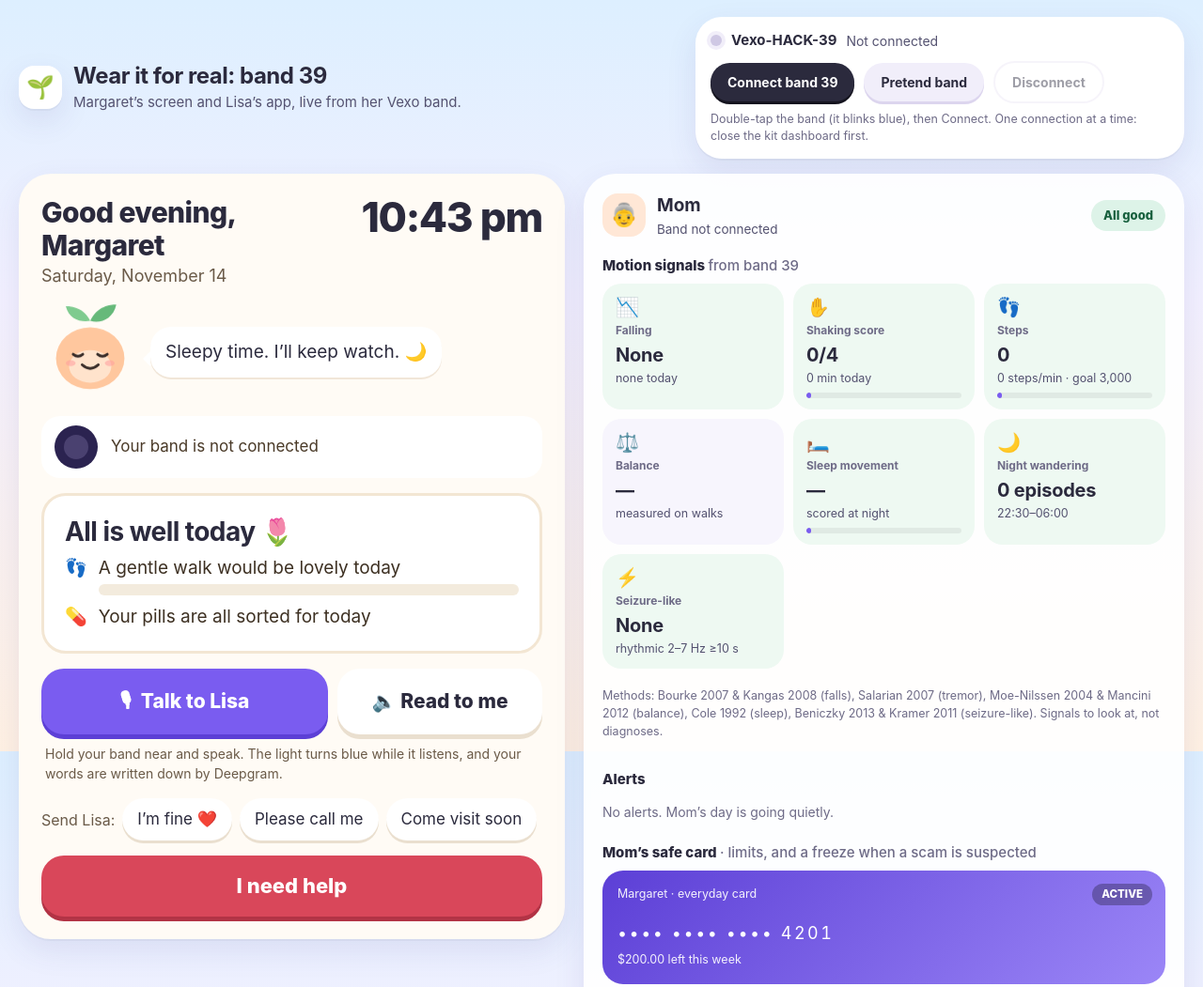
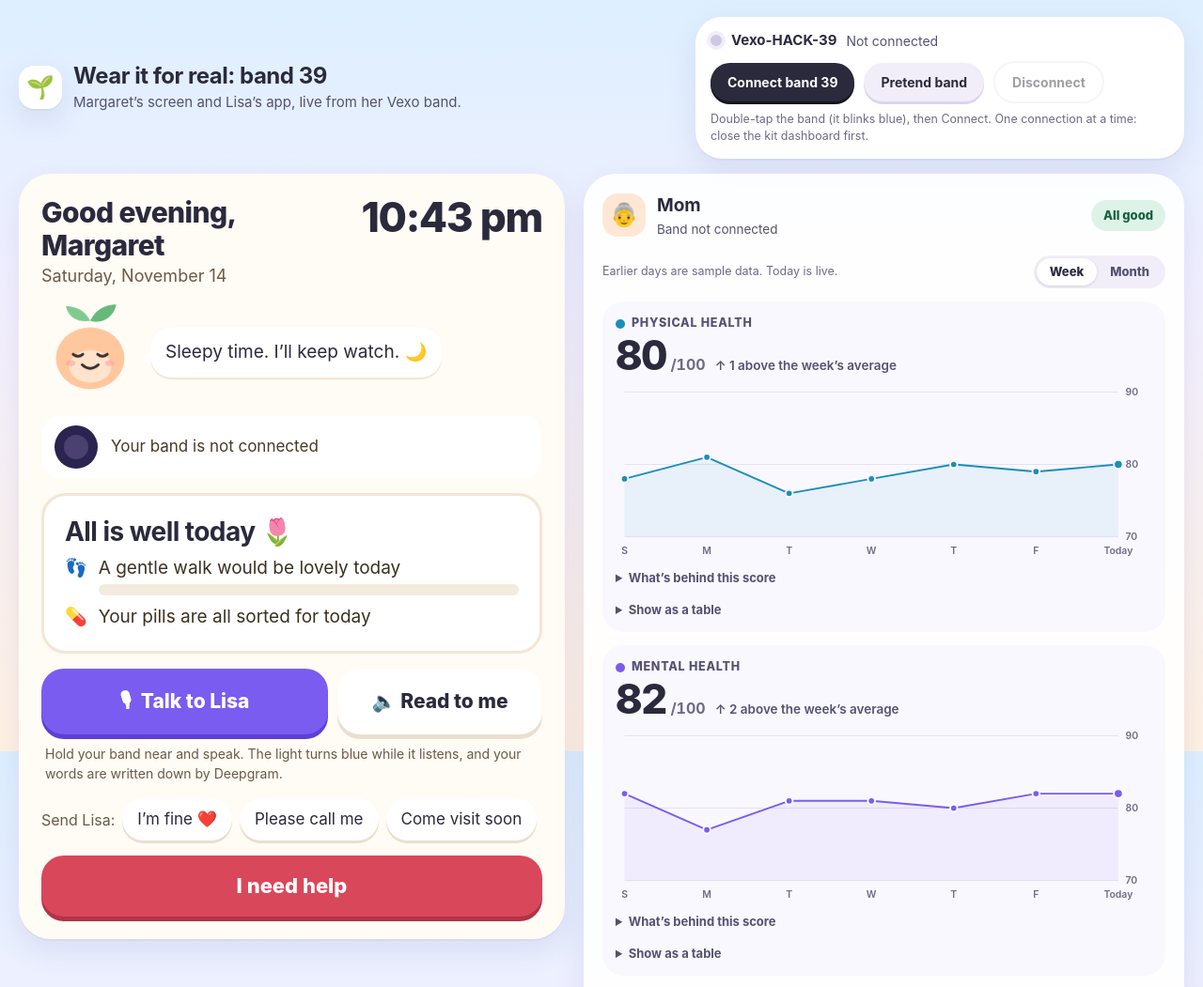
Before and after one commit to suarezc/band39-live, a plain HTML site: page care/web/index.html in a window 1280 px wide. Shown: the top 1051 px of the page at 94% size. Drawn offline with Linux system fonts and the light colour scheme; no server answers.

Commit message:
Care app: Physical and Mental health scores as two line charts; fold the detail under them
Co-Authored-By: Claude Fable 5.2 <noreply@anthropic.com>

```diff
--- /dev/null
+++ b/care/web/css/scores.css
@@ -0,0 +1,33 @@
+/* Two health scores for Lisa (js/scores.js): one line chart each, in the care app's look. */
+.scores { display: grid; gap: 14px; }
+.scores-bar { display: flex; justify-content: space-between; align-items: center; gap: 10px; }
+.scores-bar .fine { margin: 0; }
+.seg { display: inline-flex; background: #F1EEFA; border-radius: 999px; padding: 3px; }
+.seg button { border: 0; background: none; border-radius: 999px; padding: 5px 14px; font-weight: 800; font-size: 13px; color: var(--ink2); }
+.seg button[aria-pressed="true"] { background: #fff; color: var(--ink); box-shadow: 0 1px 3px rgba(43, 42, 61, .15); }
+.score { background: #FAF8FF; border-radius: 22px; padding: 14px 14px 10px; position: relative; }
+.score-name { display: flex; align-items: center; gap: 7px; font-size: 12.5px; font-weight: 800; letter-spacing: .06em; text-transform: uppercase; color: var(--ink2); }
+.score-name i { width: 10px; height: 10px; border-radius: 50%; flex: none; }
+.score-top { display: flex; align-items: baseline; gap: 10px; flex-wrap: wrap; margin: 2px 0 6px; }
+.score-num { font-size: 44px; font-weight: 800; line-height: 1; letter-spacing: -.03em; font-variant-numeric: tabular-nums; }
+.score-num small { font-size: 16px; font-weight: 700; color: var(--muted); letter-spacing: 0; }
+.score-trend { font-size: 13.5px; color: var(--ink2); font-weight: 600; }
+.score-plot { position: relative; }
+.score-plot svg { display: block; width: 100%; height: auto; touch-action: pan-y; outline: none; }
+.score-plot svg:focus-visible { box-shadow: 0 0 0 2px var(--violet); border-radius: 10px; }
+.score-plot .grid { stroke: #E6E0F2; stroke-width: 1; }
+.score-plot .axis { fill: #6E6B87; font-size: 11px; font-weight: 600; }
+.score-plot .cross { stroke: #B9B3CC; stroke-width: 1; }
+.score-tip { position: absolute; top: 0; pointer-events: none; background: #fff; border-radius: 14px; box-shadow: 0 6px 20px rgba(70, 60, 140, .18); padding: 9px 12px; font-size: 12.5px; min-width: 168px; z-index: 2; }
+.score-tip b { font-size: 14px; }
+.score-tip .when { color: var(--muted); font-weight: 700; }
+.score-tip dl { display: grid; grid-template-columns: 1fr auto; gap: 1px 12px; margin: 5px 0 0; }
+.score-tip dt { color: var(--ink2); } .score-tip dd { margin: 0; font-weight: 700; font-variant-numeric: tabular-nums; text-align: right; }
+.score-tip .live { color: var(--muted); margin-top: 4px; }
+.score details { margin-top: 6px; }
+.score summary { cursor: pointer; font-size: 13px; font-weight: 700; color: var(--ink2); padding: 4px 0; }
+.score details > .block { margin-top: 8px; }
+.score table { border-collapse: collapse; width: 100%; font-size: 12.5px; font-variant-numeric: tabular-nums; margin-top: 6px; }
+.score th, .score td { text-align: right; padding: 3px 6px; border-bottom: 1px solid var(--line); } .score th:first-child, .score td:first-child { text-align: left; }
+.score th { color: var(--ink2); font-weight: 700; }
+.score-scroll { overflow-x: auto; }
--- a/care/web/index.html
+++ b/care/web/index.html
@@ -7,6 +7,7 @@
 <title>Band 39 · Margaret & Lisa</title>
 <link rel="stylesheet" href="css/app.css" />
 <link rel="stylesheet" href="css/money.css" />
+<link rel="stylesheet" href="css/scores.css" />
 </head>
 <body>
 <main class="app live" id="live" data-conn="none" data-tab="margaret">
@@ -146,5 +147,6 @@
 <script src="js/app.js"></script>
 <script src="js/card-rules.js"></script>
 <script src="js/money.js"></script>
+<script src="js/scores.js"></script>
 </body>
 </html>
--- /dev/null
+++ b/care/web/js/scores.js
@@ -0,0 +1,158 @@
+/* Band 39 care · two health scores for Lisa: Mental and Physical, one line chart each.
+ * Each score (0-100, higher is better) is a weighted blend of a few parts. TODAY's point is worked
+ * out from what the app knows right now (motion lab, care engine, voice-note reading); a part with
+ * no reading yet today keeps yesterday's value. The EARLIER days are sample history: the app keeps
+ * no history yet. Weights are product guesses, not clinical scales. Signals, not diagnoses.
+ */
+(function (root) {
+  'use strict';
+  const PILLARS = {
+    physical: { name: 'Physical health', color: '#1B8FB8', parts: [['balance', 'Balance', 0.30], ['activity', 'Activity', 0.25], ['sleep', 'Sleep', 0.20], ['safety', 'Falls and safety', 0.25]] },
+    mental: { name: 'Mental health', color: '#7A5CF0', parts: [['recall', 'Word recall', 0.30], ['language', 'Language', 0.25], ['orientation', 'Orientation', 0.20], ['routine', 'Routine', 0.15], ['connection', 'Connection', 0.10]] },
+  };
+  const clamp = (v) => Math.max(0, Math.min(100, Math.round(v)));
+  const blend = (pillar, parts) => clamp(PILLARS[pillar].parts.reduce((s, [k, , w]) => s + w * parts[k], 0));
+  const DAY = 24 * 3600 * 1000;
+
+  /** Sample history: `days` days ending yesterday. Same numbers on every load. */
+  function sampleHistory(pillar, days, todayMs) {
+    let seed = pillar === 'physical' ? 41 : 97;
+    const rnd = () => { seed = (seed * 16807) % 2147483647; return seed / 2147483647 - 0.5; };
+    const out = [];
+    for (let i = days; i >= 1; i--) {
+      const age = i / days;                                   // 1 = oldest, near 0 = yesterday
+      const parts = pillar === 'physical'
+        ? { balance: 74 + 14 * age + 5 * rnd(), activity: 66 + 16 * age + 16 * rnd(), sleep: 76 + 6 * age + 14 * rnd(), safety: i === 9 ? 55 : 97 + 4 * rnd() }
+        : { recall: 76 + 5 * age + 7 * rnd(), language: 81 + 3 * age + 6 * rnd(), orientation: 83 + 8 * rnd(), routine: i === 5 || i === 12 ? 60 : 96 + 6 * rnd(), connection: 72 + 26 * rnd() };
+      for (const k of Object.keys(parts)) parts[k] = clamp(parts[k]);
+      out.push({ at: todayMs - i * DAY, parts, score: blend(pillar, parts), live: [] });
+    }
+    return out;
+  }
+
+  /** Today's parts from the app's live state. `now` = what the app knows; `prev` = yesterday's parts. */
+  function today(pillar, now, prev) {
+    const parts = Object.assign({}, prev); const live = [];
+    const set = (k, v) => { if (v != null && !Number.isNaN(v)) { parts[k] = clamp(v); live.push(k); } };
+    if (pillar === 'physical') {
+      set('balance', now.balance);
+      if (now.steps > 0) { const dayPart = Math.max(0.15, Math.min(1, (now.hour - 7) / 13)); set('activity', 100 * now.steps / (now.stepGoal * dayPart)); }
+      if (now.sleepEpochs > 0) set('sleep', 100 - now.restless);
+      set('safety', 100 - 45 * now.falls - 35 * now.seizures - 6 * now.tremor - 10 * now.wanders);
+    } else {
+      if (now.dementia) { set('recall', 100 - now.dementia.memory); set('language', 100 - now.dementia.language); set('orientation', 100 - now.dementia.cognitive); }
+      if (now.pillsTaken + now.pillsMissed > 0) set('routine', 100 - 40 * now.pillsMissed);
+      if (now.messages > 0) set('connection', 60 + 20 * now.messages);
+    }
+    return { parts, live, score: blend(pillar, parts) };
+  }
+
+  const core = { PILLARS, sampleHistory, today, blend };
+  if (typeof module !== 'undefined' && module.exports) { module.exports = core; return; }
+  root.VexoScores = core;
+
+  // ---- the page -------------------------------------------------------------------------------
+  const care = root.VexoCare; const head = document.querySelector('.carer .cg-head');
+  if (!care || !head) return;
+  const NS = 'http://www.w3.org/2000/svg';
+  const el = (tag, cls, text) => { const n = document.createElement(tag); if (cls) n.className = cls; if (text != null) n.textContent = text; return n; };
+  const svg = (tag, attrs) => { const n = document.createElementNS(NS, tag); for (const k in attrs) n.setAttribute(k, attrs[k]); return n; };
+  const dayName = (ms, long) => new Date(ms).toLocaleDateString('en-US', long ? { weekday: 'short', month: 'short', day: 'numeric' } : { weekday: 'narrow' });
+  const midnight = (() => { const d = new Date(); d.setHours(0, 0, 0, 0); return d.getTime(); })();
+  const history = { physical: sampleHistory('physical', 29, midnight), mental: sampleHistory('mental', 29, midnight) };
+  let range = 7;
+
+  function liveNow() {
+    const L = care.lab.labels, s = care.engine.state; const meds = Object.values(s.meds || {});
+    const note = care.insightsLog[0];
+    return {
+      hour: new Date().getHours() + new Date().getMinutes() / 60,
+      balance: L.balance.score, steps: L.steps.today, stepGoal: L.steps.goal, sleepEpochs: L.sleep.epochs, restless: L.sleep.restless,
+      falls: L.fall.count, seizures: L.seizure.count, tremor: L.tremor.score, wanders: L.wander.episodes,
+      dementia: note && note.dementia ? { memory: note.dementia.memory.concern, language: note.dementia.language.concern, cognitive: note.dementia.cognitive.concern } : null,
+      pillsTaken: meds.filter((m) => m === 'taken').length, pillsMissed: meds.filter((m) => m === 'missed').length,
+      messages: (s.messages || []).length,
+    };
+  }
+  function series(pillar) {
+    const past = history[pillar]; const t = today(pillar, liveNow(), past[past.length - 1].parts);
+    return past.concat([{ at: midnight, parts: t.parts, score: t.score, live: t.live, today: true }]).slice(-range);
+  }
+
+  // the frame: one row of controls, then the two charts; the detailed blocks fold away under each
+  const wrap = el('div', 'scores');
+  const bar = el('div', 'scores-bar'); const seg = el('div', 'seg'); seg.setAttribute('role', 'group'); seg.setAttribute('aria-label', 'Time range');
+  for (const [label, n] of [['Week', 7], ['Month', 30]]) { const b = el('button', '', label); b.type = 'button'; b.dataset.range = n; b.onclick = () => { range = n; draw(); }; seg.append(b); }
+  bar.append(el('p', 'fine', 'Earlier days are sample data. Today is live.'), seg); wrap.append(bar);
+  const cards = {};
+  for (const key of ['physical', 'mental']) {
+    const P = PILLARS[key]; const card = el('div', 'score'); const name = el('div', 'score-name'); const dot = el('i'); dot.style.background = P.color;
+    name.append(dot, document.createTextNode(P.name));
+    const top = el('div', 'score-top'); const num = el('div', 'score-num'); const trend = el('div', 'score-trend'); top.append(num, trend);
+    const plot = el('div', 'score-plot'); const tip = el('div', 'score-tip'); tip.hidden = true; plot.append(tip);
+    const behind = el('details'); behind.append(el('summary', '', 'What’s behind this score'));
+    const table = el('details'); table.append(el('summary', '', 'Show as a table')); const scroll = el('div', 'score-scroll'); table.append(scroll);
+    card.append(name, top, plot, behind, table); wrap.append(card);
+    cards[key] = { card, num, trend, plot, tip, behind, scroll, at: null };
+  }
+  head.after(wrap);
+  const fold = (id, key) => { const b = document.getElementById(id); const block = b && b.closest('.block'); if (block) cards[key].behind.append(block); };
+  fold('sigGrid', 'physical'); fold('insights', 'mental');
+
+  function tipFor(c, P, d, x, width) {
+    c.tip.textContent = '';
+    const head2 = el('div'); head2.append(el('span', 'when', d.today ? 'Today' : dayName(d.at, true)), document.createTextNode(' · '), el('b', '', String(d.score)));
+    const dl = el('dl'); for (const [k, label] of P.parts) { dl.append(el('dt', '', label), el('dd', '', String(d.parts[k]))); }
+    c.tip.append(head2, dl);
+    if (d.today) c.tip.append(el('div', 'live', d.live.length ? 'Live today: ' + P.parts.filter(([k]) => d.live.includes(k)).map(([, l]) => l.toLowerCase()).join(', ') + '.' : 'No readings yet today: yesterday’s values.'));
+    c.tip.hidden = false;
+    const w = c.tip.offsetWidth || 180; const px = x / 600 * width;
+    c.tip.style.left = Math.max(0, Math.min(width - w, px + (px > width / 2 ? -w - 12 : 12))) + 'px';
+  }
+
+  function drawOne(key) {
+    const P = PILLARS[key], c = cards[key], data = series(key); const last = data[data.length - 1];
+    const before = data.slice(0, -1); const avg = before.reduce((s, d) => s + d.score, 0) / before.length; const diff = Math.round(last.score - avg);
+    c.num.textContent = ''; c.num.append(document.createTextNode(String(last.score)), el('small', '', ' /100'));
+    c.trend.textContent = (diff === 0 ? '→ level with' : diff > 0 ? `↑ ${diff} above` : `↓ ${-diff} below`) + ` the ${range === 7 ? 'week' : 'month'}’s average`;
+    const W = 600, H = 200, L = 10, R = 38, T = 12, B = 26;
+    const lo = Math.max(0, Math.floor((Math.min(...data.map((d) => d.score)) - 4) / 10) * 10), hi = Math.min(100, Math.max(lo + 20, Math.ceil((Math.max(...data.map((d) => d.score)) + 4) / 10) * 10));
+    const X = (i) => L + (W - L - R) * (data.length === 1 ? 0.5 : i / (data.length - 1)); const Y = (v) => T + (H - T - B) * (1 - (v - lo) / (hi - lo));
+    const s = svg('svg', { viewBox: `0 0 ${W} ${H}`, role: 'img', tabindex: 0, 'aria-label': `${P.name}: ${last.score} out of 100 today. ${c.trend.textContent}. Use the arrow keys to read each day.` });
+    for (const v of [lo, (lo + hi) / 2, hi]) { s.append(svg('line', { class: 'grid', x1: L, x2: W - R, y1: Y(v), y2: Y(v) })); const t = svg('text', { class: 'axis', x: W - R + 8, y: Y(v) + 4 }); t.textContent = Math.round(v); s.append(t); }
+    const every = range === 7 ? 1 : 5;
+    data.forEach((d, i) => { if ((data.length - 1 - i) % every) return; const t = svg('text', { class: 'axis', x: X(i), y: H - 7, 'text-anchor': 'middle' }); t.textContent = d.today ? 'Today' : range === 7 ? dayName(d.at) : new Date(d.at).getDate(); s.append(t); });
+    const path = data.map((d, i) => `${i ? 'L' : 'M'}${X(i).toFixed(1)} ${Y(d.score).toFixed(1)}`).join(' ');
+    s.append(svg('path', { d: `${path} L${X(data.length - 1)} ${H - B} L${X(0)} ${H - B} Z`, fill: P.color, opacity: 0.08 }));
+    s.append(svg('path', { d: path, fill: 'none', stroke: P.color, 'stroke-width': 2, 'stroke-linejoin': 'round', 'stroke-linecap': 'round' }));
+    data.forEach((d, i) => { if (range === 7 || i === data.length - 1) s.append(svg('circle', { cx: X(i), cy: Y(d.score), r: i === data.length - 1 ? 5 : 4, fill: P.color, stroke: '#FAF8FF', 'stroke-width': 2 })); });
+    const cross = svg('line', { class: 'cross', y1: T, y2: H - B, visibility: 'hidden' }); const mark = svg('circle', { r: 6, fill: P.color, stroke: '#fff', 'stroke-width': 2, visibility: 'hidden' }); s.append(cross, mark);
+    const show = (i) => {
+      c.at = i; const d = data[i]; if (!d) { cross.setAttribute('visibility', 'hidden'); mark.setAttribute('visibility', 'hidden'); c.tip.hidden = true; return; }
+      cross.setAttribute('x1', X(i)); cross.setAttribute('x2', X(i)); cross.setAttribute('visibility', 'visible');
+      mark.setAttribute('cx', X(i)); mark.setAttribute('cy', Y(d.score)); mark.setAttribute('visibility', 'visible');
+      tipFor(c, P, d, X(i), s.getBoundingClientRect().width || 600);
+    };
+    const nearest = (e) => { const r = s.getBoundingClientRect(); const x = (e.clientX - r.left) / (r.width || 1) * W; let best = 0; data.forEach((d, i) => { if (Math.abs(X(i) - x) < Math.abs(X(best) - x)) best = i; }); return best; };
+    s.addEventListener('pointermove', (e) => show(nearest(e))); s.addEventListener('pointerdown', (e) => show(nearest(e)));
+    s.addEventListener('pointerleave', () => show(null)); s.addEventListener('blur', () => show(null));
+    s.addEventListener('keydown', (e) => { if (e.key !== 'ArrowLeft' && e.key !== 'ArrowRight') return; e.preventDefault(); const i = c.at == null ? data.length - 1 : c.at + (e.key === 'ArrowLeft' ? -1 : 1); show(Math.max(0, Math.min(data.length - 1, i))); });
+    const old = c.plot.querySelector('svg'); const hadFocus = old && document.activeElement === old; if (old) old.remove(); c.plot.prepend(s); c.tip.hidden = true; c.at = null; if (hadFocus) s.focus();
+    const table = el('table'); const hr = el('tr'); hr.append(el('th', '', 'Day'), el('th', '', 'Score')); for (const [, label] of P.parts) hr.append(el('th', '', label)); table.append(hr);
+    for (const d of data.slice().reverse()) { const tr = el('tr'); tr.append(el('td', '', d.today ? 'Today' : dayName(d.at, true)), el('td', '', String(d.score))); for (const [k] of P.parts) tr.append(el('td', '', String(d.parts[k]))); table.append(tr); }
+    c.scroll.textContent = ''; c.scroll.append(table);
+  }
+  let last = '';
+  function draw(force) {
+    for (const b of seg.children) b.setAttribute('aria-pressed', String(Number(b.dataset.range) === range));
+    const stamp = range + JSON.stringify(liveNow(), (k, v) => (k === 'hour' ? Math.floor(v) : v));
+    if (!force && stamp === last && (cards.physical.at != null || cards.mental.at != null)) return;   // do not redraw under a reader's pointer
+    if (stamp === last && !force) return;
+    last = stamp; drawOne('physical'); drawOne('mental');
+  }
+  for (const b of seg.children) b.onclick = () => { range = Number(b.dataset.range); draw(true); };
+  care.engine.subscribe(() => setTimeout(draw, 0));
+  setInterval(draw, 2000);
+  draw(true);
+  root.VexoScores.series = series;
+})(typeof window !== 'undefined' ? window : globalThis);
```
Also changed, not shown: care/README.md.
